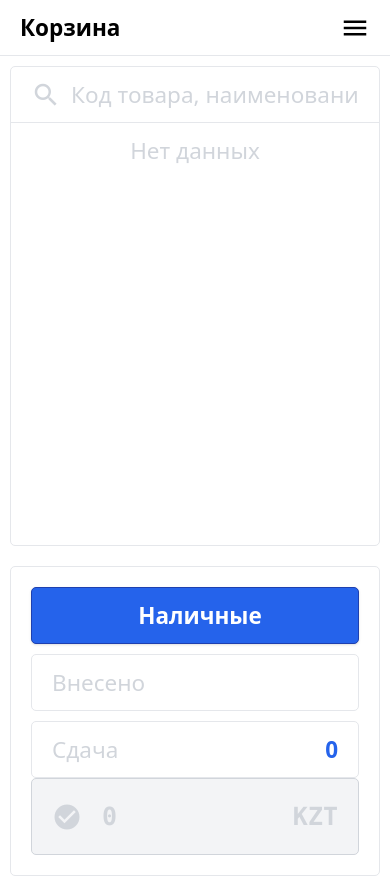
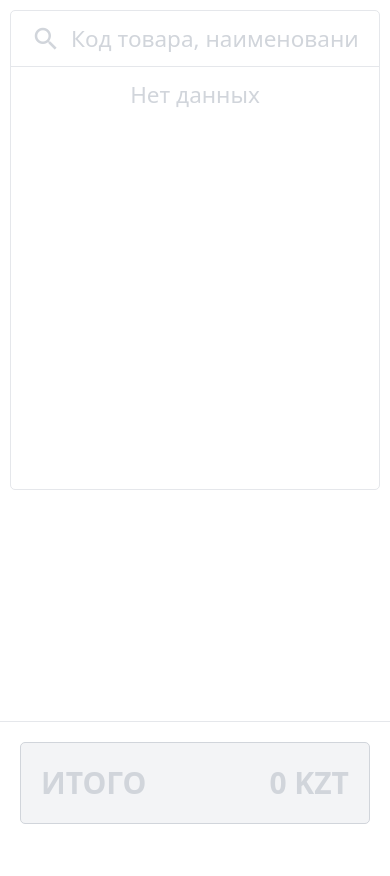
Before and after one commit to ctrlartspace/openmarket-frontend, a Vue app: page /cart in a window 390 px wide. After the commit the page ends 844 px from the top, so only its background shows below. Built offline with nearby package versions, Linux system fonts and the light colour scheme; the HTML template or start-up script is replaced by a standard one.

Commit message:
adaptive

```diff
--- a/src/App.vue
+++ b/src/App.vue
@@ -3,7 +3,7 @@
     <header class="md:p-2 md:pb-0">
       <app-header></app-header>
     </header>
-    <main class="p-2 h-full">
+    <main class="md:p-2 h-full">
       <router-view></router-view>
     </main>
   </div>
--- a/src/components/AppHeader.vue
+++ b/src/components/AppHeader.vue
@@ -1,6 +1,5 @@
 <template>
-  <!-- <nav v-if="store.isAuthorized"> -->
-  <nav>
+  <nav v-if="store.isAuthorized">
     <ul class="hidden md:flex gap-4">
       <li class="inline" v-for="(item, i) in menuItems" :key="i">
         <router-link v-slot="{ isActive }" :to="item.path">
@@ -23,11 +22,13 @@
         </router-link>
       </li>
     </ul>
-    <div class="md:hidden sticky px-4 py-2 bg-white border-b border-gray-200">
+    <div
+      class="md:hidden sticky px-4 py-2 bg-white border-b border-gray-200 shadow-sm"
+    >
       <div class="flex justify-between">
-        <span class="font-semibold text-lg">
+        <h2 class="font-semibold text-lg">
           {{ menuItems.find((item) => item.path === route.path)?.title }}
-        </span>
+        </h2>
         <label for="navbar-toggle" class="flex items-center">
           <span class="material-icons-outlined">{{
             isCollapsed ? "close" : "menu"
--- a/src/components/CartTotal.vue
+++ b/src/components/CartTotal.vue
@@ -1,6 +1,6 @@
 <template>
   <div
-    class="flex text-xl font-semibold p-4 border rounded hover:brightness-95 cursor-pointer font-mono"
+    class="flex justify-between font-semibold text-2xl p-4 border rounded hover:brightness-95 cursor-pointer"
     :class="
       store.getTotalAmount
         ? 'bg-green-400 text-white border-green-600 shadow'
@@ -8,9 +8,9 @@
     "
     @click="makeSaleFromCart"
   >
-    <span class="material-icons self-center">check_circle</span>
-    <span class="ml-4 flex-auto"> {{ store.getTotalAmount }} </span>
-    <span class="">KZT</span>
+    <!-- <span class="material-icons self-center">check_circle</span> -->
+    <span>ИТОГО</span>
+    <span>{{ store.getTotalAmount }} KZT</span>
   </div>
 </template>
 
--- /dev/null
+++ b/src/components/CartTotalBar.vue
@@ -0,0 +1,11 @@
+<template>
+  <div class="block w-full p-4 bg-white border-t border-gray-200">
+    <cart-total />
+  </div>
+</template>
+
+<script setup>
+import CartTotal from "@/components/CartTotal.vue"
+</script>
+
+<style></style>
--- a/src/pages/BaseDataPage.vue
+++ b/src/pages/BaseDataPage.vue
@@ -1,6 +1,5 @@
 <template>
-  <div>
-    <div class="grid grid-cols-10 gap-4">
+  <div class="grid grid-cols-10 gap-4 p-2 md:p-0">
     <div class="col-span-10 md:col-span-3">
       <div
         class="bg-white border border-gray-200 rounded overflow-hidden mt-2 first:mt-0"
@@ -148,7 +147,6 @@
       </div>
     </div>
   </div>
-  </div>
 </template>
 
 <script setup>
--- a/src/pages/CartPage.vue
+++ b/src/pages/CartPage.vue
@@ -1,6 +1,6 @@
 <template>
   <div class="grid grid-cols-6 gap-4 h-96">
-    <div class="col-span-6 md:col-span-4">
+    <div class="col-span-6 md:col-span-4 p-2">
       <div class="bg-white border rounded h-96">
         <div class="px-4 py-2 flex gap-2 border-b last:border-none">
           <div class="relative flex-1 flex gap-2 items-center h-7">
@@ -70,13 +70,14 @@
         </table>
       </div>
     </div>
-    <div
-      class="col-span-6 md:col-span-2 bg-white border border-gray-200 p-4 rounded"
-    >
-      <div class="flex flex-col h-full">
+    <div class="col-span-6 md:col-span-2">
+      <div class="absolute bottom-0 left-0 right-0">
+        <cart-total-bar />
+      </div>
+      <!-- <div class="flex flex-col h-full">
         <cart-change class="" />
         <cart-total class="mt-auto" />
-      </div>
+      </div> -->
     </div>
   </div>
 </template>
@@ -84,6 +85,7 @@
 <script setup>
 import CartChange from "@/components/CartChange.vue"
 import CartTotal from "@/components/CartTotal.vue"
+import CartTotalBar from "@/components/CartTotalBar.vue"
 
 import { ref, nextTick, onMounted, onBeforeUnmount } from "vue"
 import { useRouter } from "vue-router"
--- a/src/pages/CashPage.vue
+++ b/src/pages/CashPage.vue
@@ -1,9 +1,12 @@
 <template>
-  <div class="grid grid-cols-10 bg-white rounded border border-gray-200">
-    <div class="col-span-10 md:p-4 flex flex-col gap-2 md:col-span-4">
+  <div class="p-2 md:p-0">
+    <div
+      class="grid grid-cols-10 bg-white rounded border border-gray-200 md:p-4 md:gap-4"
+    >
+      <div class="col-span-10 flex flex-col gap-2 md:col-span-4">
         <div
           v-for="cash in openedCashList"
-        class="rounded md:border border-gray-200"
+          class="rounded md:border border-gray-200 overflow-hidden"
           :class="cash.isClosed ? 'bg-gray-100' : 'bg-white'"
           :key="cash.id"
         >
@@ -33,7 +36,7 @@
           <div
             class="px-4 py-2 text-lg bg-gray-5 border-b border-gray-200 flex justify-between"
           >
-          <strong>Итого</strong>
+            ИТОГО
             <span class="font-mono text-green-500"> {{ cash.total }}</span>
           </div>
           <div class="px-4 py-4 text-lg">
@@ -45,7 +48,7 @@
           </div>
         </div>
       </div>
-    <div class="col-span-10 p-4 flex flex-col gap-2 md:col-span-6">
+      <div class="col-span-10 flex flex-col gap-2 md:col-span-6 p-4 md:p-0">
         <div
           v-for="cash in closedCashList"
           class="p-4 rounded border border-gray-200"
@@ -54,6 +57,7 @@
         >
           <span class="text-lg text-gray-600">Закрыт </span>
           <span class="text-lg font-mono"> {{ cash.total }}</span>
+        </div>
       </div>
     </div>
   </div>
--- a/src/pages/IncomesPage.vue
+++ b/src/pages/IncomesPage.vue
@@ -1,5 +1,5 @@
 <template>
-  <div class="grid grid-cols-10 gap-4">
+  <div class="grid grid-cols-10 gap-4 p-2 md:p-0">
     <div class="col-span-10 md:col-span-3">
       <div
         class="bg-white border border-gray-200 rounded overflow-hidden mt-2 first:mt-0"
--- a/src/pages/SalesPage.vue
+++ b/src/pages/SalesPage.vue
@@ -1,5 +1,5 @@
 <template>
-  <div class="grid grid-cols-10 gap-4">
+  <div class="grid grid-cols-10 gap-4 p-2 md:p-0">
     <div class="col-span-10 md:col-span-3">
       <div
         class="bg-white border border-gray-200 rounded overflow-hidden mt-2 first:mt-0"
@@ -96,14 +96,14 @@
                   >keyboard_backspace</span
                 >
               </td>
+              <td class="text-gray-300">{{ item.count }} шт.</td>
+              <td class="text-green-600 font-semibold">
+                {{ item.count * item.sellingPrice }} KZT
+              </td>
               <td class="flex items-center bg-blue-50 rounded">
                 <span class="material-icons-outlined text-blue-600">{{
                   item.paymentType === "cash" ? "payments" : "credit_card"
                 }}</span>
-              </td>
-              <td class="text-gray-300">{{ item.count }} шт.</td>
-              <td class="text-green-600 font-semibold">
-                {{ item.count * item.sellingPrice }} KZT
               </td>
             </tr>
           </tbody>
--- a/src/services/UserService.js
+++ b/src/services/UserService.js
@@ -1,20 +1,9 @@
-const BASE_URL = "http://localhost:3000/api"
+import axios from "@/plugins/axios"
 
 const logIn = async (data) => {
   try {
-    const response = await fetch(`${BASE_URL}/login`, {
-      method: "POST",
-      headers: {
-        "Content-Type": "application/json",
-      },
-      credentials: "include",
-      body: JSON.stringify(data),
-    })
-    if (response.ok) {
-      return Promise.resolve(response.json())
-    } else {
-      throw new Error("error")
-    }
+    const response = await axios.post("/login", data)
+    return Promise.resolve(response.data)
   } catch (error) {
     return Promise.reject(error)
   }
```
Also changed, not shown: 2 other files (tests, documents, lock files or other folders). Lines whose indentation alone changed are shown as unchanged.
